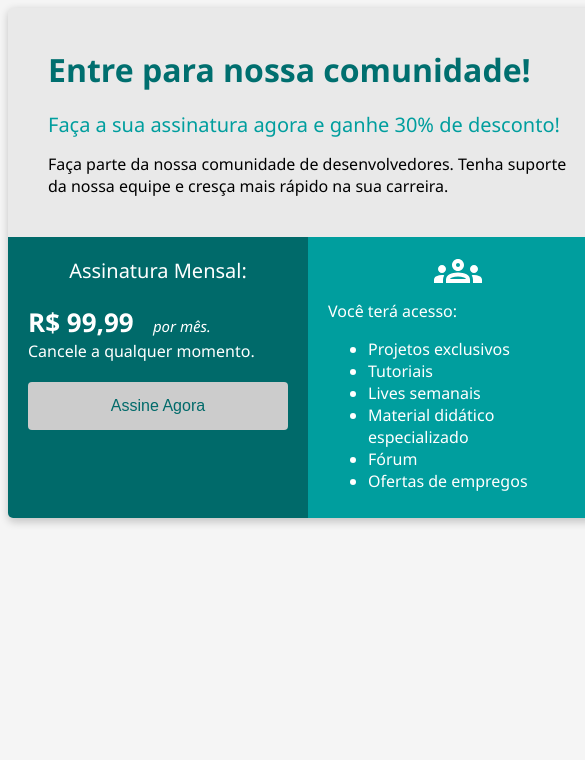
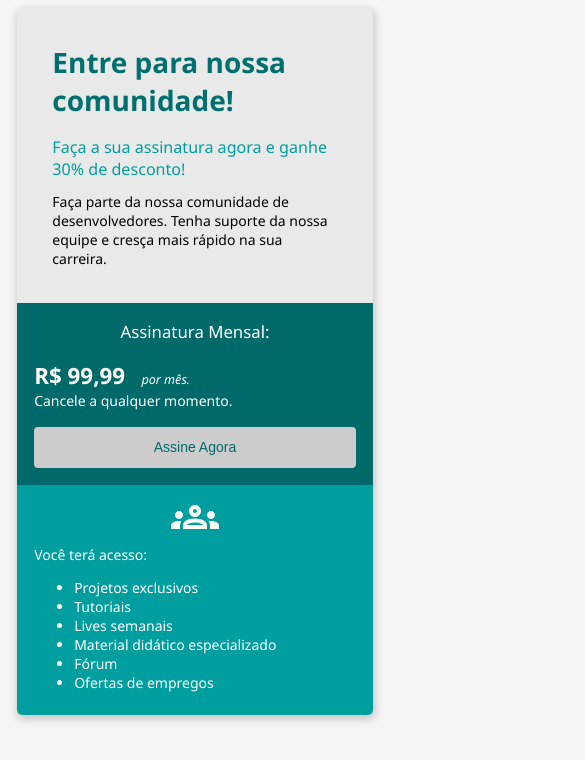
Before and after one commit to pamelacandiani/bootcampdev-jr-capitulo2, a plain HTML site: page index.html in a window 390 px wide. Shown: the top 760 px of the page, 585 px wide, since content can reach past the window. Drawn offline with Linux system fonts and the light colour scheme.

Commit message:
closes #6 - @media screen

```diff
--- a/index.html
+++ b/index.html
@@ -23,7 +23,7 @@
         }
 
         .header {
-            padding: 40px;
+            padding: 2.5rem;
         }
 
         .flex-container {
@@ -33,59 +33,59 @@
 
         .header-title {
             color: #006F6F;
-            font-size: 32px;
+            font-size: 2rem;
             font-weight: 700;
-            margin-bottom: 20px;
+            margin-bottom: 1.2rem;
         }
 
         .header-subtitle {
             color: #009E9E;
-            font-size: 20px;
+            font-size: 1.15rem;
             font-weight: 500;
-            margin-bottom: 15px;
+            margin-bottom: 0.9rem;
         }
 
         .col-1 {
             background-color: #006A6A;
             width: 50%;
-            padding: 20px;
+            padding: 1.2rem;
             color: #FFF;
         }
 
         .col-2 {
             background-color: #009E9E;
             width: 50%;
-            padding: 10px 20px;
+            padding: 0.6rem 1.2rem;
             color: #FFF;
         }
 
         .subscription-title {
-            font-size: 20px;
+            font-size: 1.2rem;
             text-align: center;
-            margin-bottom: 20px;
+            margin-bottom: 1.2rem;
         }
 
         .price {
-            font-size: 26px;
+            font-size: 1.6rem;
             font-weight: 700;
         }
 
         .month {
-            font-size: 15px;
+            font-size: 0.9rem;
             font-style: italic;
-            margin-left: 15px;
+            margin-left: 0.9rem;
         }
 
         .button {
-            margin-top: 20px;
+            margin-top: 1.2rem;
 
             width: 100%;
-            padding: 15px 32px;
+            padding: 0.9rem 2rem;
 
             color: #006A6A;
             background-color: #CCC;
 
-            font-size: 16px;
+            font-size: 1rem;
 
             border-radius: 4px;
             border: none;
@@ -100,6 +100,25 @@
         .image-group {
             text-align: center;
 
+        }
+
+        @media screen and (max-width: 620px) {
+            html {
+                font-size: 14px;
+            }
+
+            .flex-container {
+                flex-direction: column;
+            }
+
+            .col-1, .col-2 {
+                width: 100%;
+                box-sizing: border-box;
+            }
+
+            .container {
+                width: 95%;
+            }
         }
     </style>
 </head>
```
Also changed, not shown: module02-example-index-mobile.png (added).
